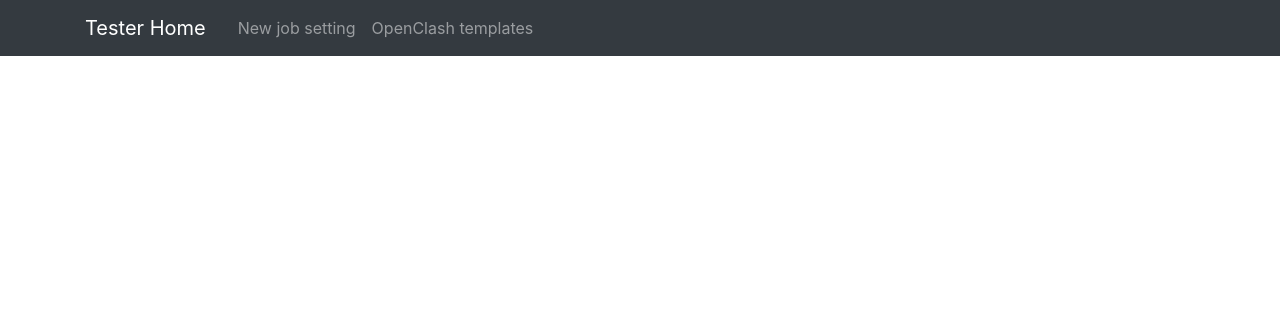
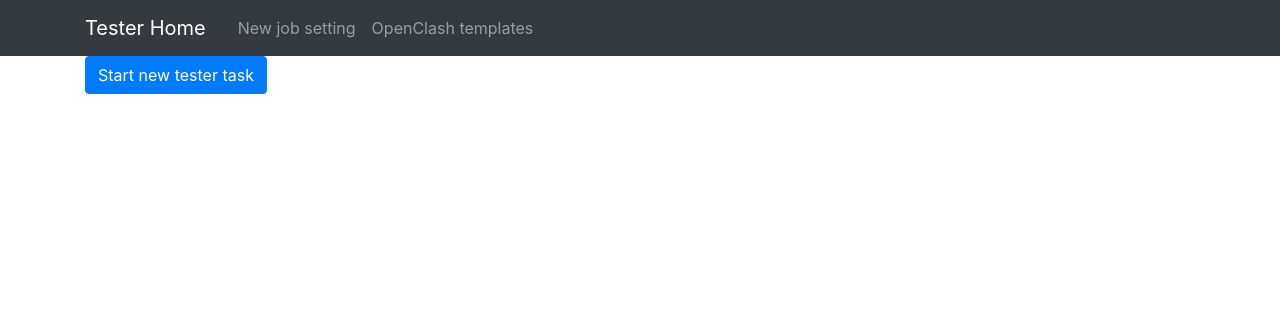
Before and after one commit to gowinder/cloudflare_ip_to_clashconfig, a Django app: page / in a window 1280 px wide. Shown: the top 316 px of the page. Run offline with Django 3.2, Linux system fonts and the light colour scheme; data comes from the database, SQL or seed files in the repository; data that the repository does not hold is empty; some libraries are stand-ins or nearby versions.

Commit message:
feat(task): add rq task

```diff
--- a/mysite/mysite/settings.py
+++ b/mysite/mysite/settings.py
@@ -141,10 +141,12 @@ CACHES = {
 
 RQ_QUEUES = {
     'default': {
-        'HOST': os.environ.get('RQ_REDIS_HOST', 'redis:6379'),
+        'HOST': os.environ.get('RQ_REDIS_HOST', '127.0.0.1'),
         'PORT': int(os.environ.get('RQ_REDIS_PORT', '6379')),
         'DB': int(os.environ.get('RQ_REDIS_DB', '0')),
         'PASSWORD': os.environ.get('RQ_REDIS_PASSWORD', ''),
-        'DEFAULT_TIMEOUT': 360,
+        'DEFAULT_TIMEOUT': 720,
     },
 }
+
+RQ_SHOW_ADMIN_LINK = True
--- a/mysite/tester/templates/tester/home.html
+++ b/mysite/tester/templates/tester/home.html
@@ -1,5 +1,10 @@
 {% extends "tester/base.html" %}
 {% block content %}
+<a class="btn btn-primary" data-toggle="tooltip"
+  data-placement="top" title="Tooltip on top"
+  href="{% url 'start-tester-task' job_env.activate_job_setting job_env.activate_open_clash_template %}">
+  Start new tester task
+</a>
 {% for setting in settings %}
 <article class="media content-section">
   <div class="media-body">
--- a/mysite/tester/urls.py
+++ b/mysite/tester/urls.py
@@ -1,4 +1,4 @@
-from django.urls import path
+from django.urls import path, include
 from . import views
 from .views import *
 
@@ -17,5 +17,6 @@ urlpatterns = [
     path('openclash_template/<int:pk>/delete/', OpenclashTemplateDeleteView.as_view(), name='openclash-template-delete'),
     path('openclash_template/<int:pk>/activate/', views.activate_openclash_template, name='openclash-template-activate'),
 
-
+    path('django-rq/', include('django_rq.urls')),
+    path('start_tester_task/<int:job_setting_id>/<int:template_id>/', views.start_tester_task, name='start-tester-task')
 ]
--- a/mysite/tester/views.py
+++ b/mysite/tester/views.py
@@ -8,6 +8,9 @@ from django.views.generic import(
     CreateView, DetailView,
     DeleteView, ListView, UpdateView
     )
+
+import django_rq
+from .tasks import tester_task
 
 
 def home(request):
@@ -132,10 +135,13 @@ class OpenclashTemplateUpdateView(UserPassesTestMixin, UpdateView):
         post = self.get_object()
         return True
 
-
-
 class OpenclashTemplateDeleteView(DeleteView):
     model = OpenclashTemplate
     template_name = 'tester/openclash_template_delete.html'
 
     success_url = '/openclash_templates/'
+
+def start_tester_task(request, job_setting_id, template_id):
+    django_rq.enqueue(tester_task, job_setting_id, template_id)
+
+    return home(request)
```
Also changed, not shown: mysite/tester/tasks.py (+7 -3 lines), mysite/tester/cloudflare_speed/cf_speed.py (renamed from mysite/cloudflare_speed/cf_speed.py), mysite/tester/cloudflare_speed/test.py (renamed from mysite/cloudflare_speed/test.py).
